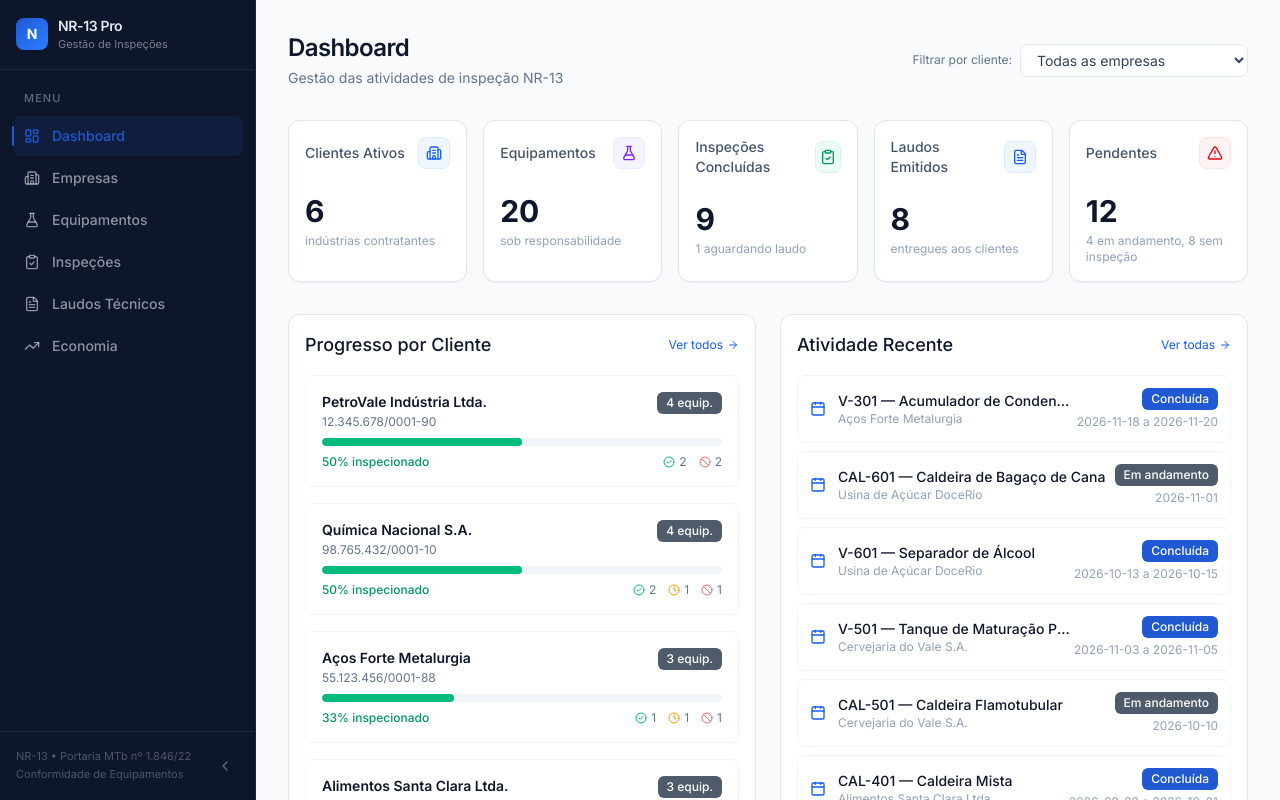
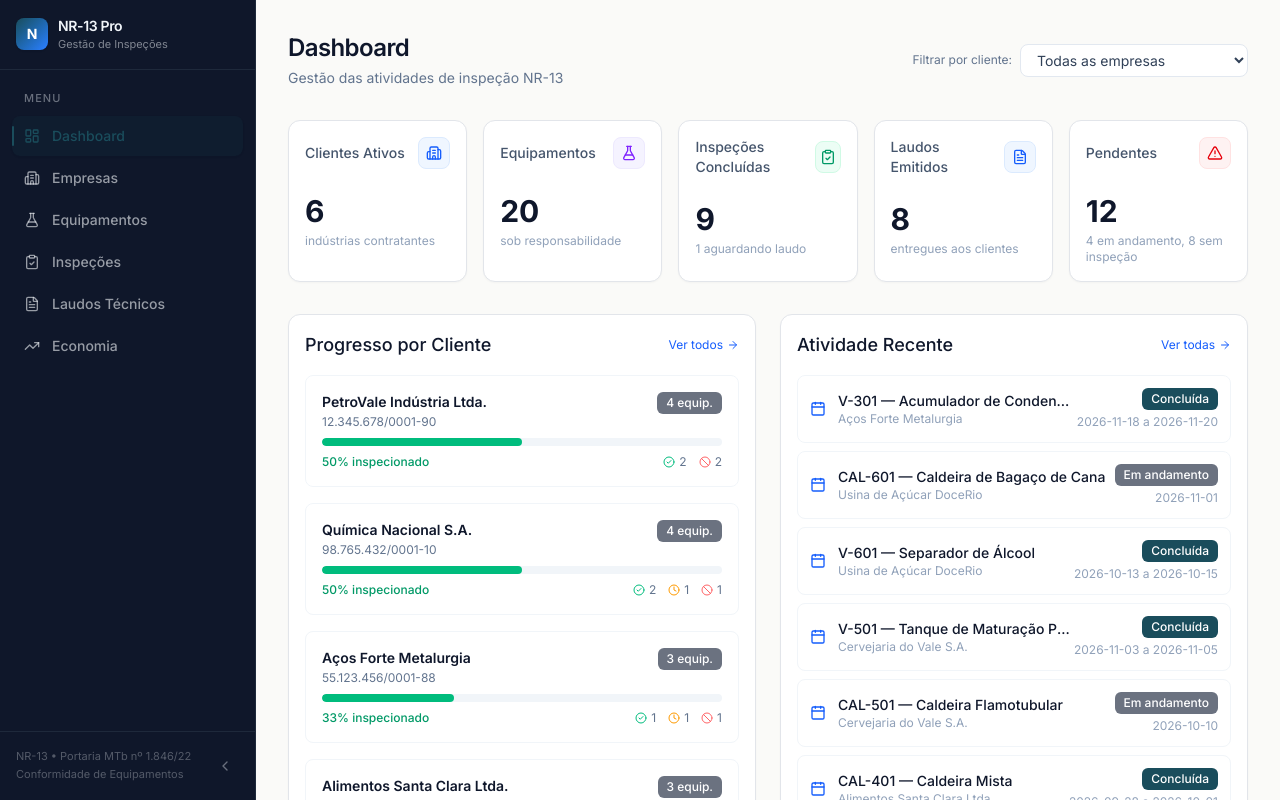
Before and after one commit to fluxsdigital/nr13pro, a Next.js app: page / in a window 1280 px wide. Shown: the top 800 px of the page. Built offline with nearby package versions, Linux system fonts and the light colour scheme.

Commit message:
fix: apply petroleum blue palette (#1A4D5C), warm white bg (#FAFAF8), Anthropic-inspired dark theme — globals.css now matches design-system.md v2.0

```diff
--- a/src/app/globals.css
+++ b/src/app/globals.css
@@ -6,7 +6,7 @@
 
 @theme inline {
   --font-sans: "Inter", ui-sans-serif, system-ui, sans-serif;
-  --font-mono: "SF Mono", ui-monospace, monospace;
+  --font-mono: "JetBrains Mono", ui-monospace, monospace;
 
   --color-background: var(--background);
   --color-foreground: var(--text-primary);
@@ -70,109 +70,110 @@
   --radius-xl: 12px;
   --radius-full: 9999px;
 
-  --shadow-card: 0 1px 3px rgba(15, 23, 41, 0.05), 0 1px 2px rgba(15, 23, 41, 0.04);
-  --shadow-card-hover: 0 4px 12px rgba(15, 23, 41, 0.08), 0 2px 4px rgba(15, 23, 41, 0.04);
-  --shadow-card-elevated: 0 8px 24px rgba(15, 23, 41, 0.10), 0 2px 6px rgba(15, 23, 41, 0.04);
-  --shadow-kpi: 0 1px 2px rgba(15, 23, 41, 0.04);
+  --shadow-xs: 0 1px 2px rgba(0, 0, 0, 0.03);
+  --shadow-sm: 0 1px 3px rgba(0, 0, 0, 0.04), 0 1px 2px rgba(0, 0, 0, 0.02);
+  --shadow-md: 0 4px 6px rgba(0, 0, 0, 0.04), 0 2px 4px rgba(0, 0, 0, 0.02);
+  --shadow-lg: 0 10px 15px rgba(0, 0, 0, 0.05), 0 4px 6px rgba(0, 0, 0, 0.02);
+  --shadow-xl: 0 20px 25px rgba(0, 0, 0, 0.06), 0 8px 10px rgba(0, 0, 0, 0.02);
+  --shadow-card: var(--shadow-xs);
+  --shadow-card-hover: var(--shadow-sm);
+  --shadow-card-elevated: var(--shadow-md);
+  --shadow-kpi: var(--shadow-xs);
 }
 
 :root {
-  --primary: #2059D1;
-  --primary-hover: #1A4AB8;
-  --primary-active: #153C9E;
-  --primary-subtle: #EFF4FF;
-  --secondary: #4F5B6A;
-  --secondary-hover: #3A4553;
-  --accent: #7C3AED;
-  --success: #16A34A;
-  --success-subtle: #F0FDF4;
-  --warning: #D97706;
+  --primary: #1A4D5C;
+  --primary-hover: #15424F;
+  --primary-active: #0F3641;
+  --primary-subtle: #F0F6F8;
+  --secondary: #6B7280;
+  --secondary-hover: #4B5563;
+  --accent: #3B82F6;
+  --success: #0D9488;
+  --success-subtle: #F0FDFA;
+  --warning: #B45309;
   --warning-subtle: #FFFBEB;
-  --danger: #DC2626;
-  --danger-subtle: #FEF2F2;
-  --info: #0284C7;
+  --danger: #BE123C;
+  --danger-subtle: #FFF1F2;
+  --info: #0369A1;
   --info-subtle: #F0F9FF;
-  --background: #F6F8FA;
+  --background: #FAFAF8;
   --surface: #FFFFFF;
   --card: #FFFFFF;
-  --card-hover: #FAFBFC;
+  --card-hover: #F8F9FA;
   --border: #E2E5EA;
   --divider: #EFF1F3;
-  --text-primary: #0F1729;
-  --text-secondary: #475569;
-  --text-muted: #94A3B8;
-  --text-disabled: #CBD5E1;
-  --sidebar: #0E162B;
-  --sidebar-hover: #1A2341;
-  --sidebar-text: #E2E8F0;
+  --text-primary: #111827;
+  --text-secondary: #6B7280;
+  --text-muted: #9CA3AF;
+  --text-disabled: #CBD0D8;
+  --sidebar: #0F172A;
+  --sidebar-hover: #1E293B;
+  --sidebar-text: #F1F5F9;
   --sidebar-text-muted: #64748B;
-  --sidebar-border: #1A2341;
+  --sidebar-border: #1E293B;
   --header: #FFFFFF;
-  --table-header: #F1F5F9;
-  --table-hover: #F8FAFC;
-  --table-stripe: #FAFBFC;
+  --table-header: #F8F9FA;
+  --table-hover: #F8F9FA;
+  --table-stripe: #F8F9FA;
   --input-bg: #FFFFFF;
-  --input-border: #D1D5DB;
-  --input-focus: #2059D1;
-  --input-placeholder: #94A3B8;
-  --overlay: rgba(0, 0, 0, 0.2);
-  --chart-1: #2059D1;
-  --chart-2: #16A34A;
-  --chart-3: #D97706;
-  --chart-4: #7C3AED;
-  --chart-5: #DC2626;
-  --radius: 0.625rem;
+  --input-border: #E2E5EA;
+  --input-focus: #1A4D5C;
+  --input-placeholder: #9CA3AF;
+  --overlay: rgba(0, 0, 0, 0.25);
+  --chart-1: #1A4D5C;
+  --chart-2: #0D9488;
+  --chart-3: #B45309;
+  --chart-4: #3B82F6;
+  --chart-5: #BE123C;
+  --radius: 0.5rem;
 }
 
 [data-theme="dark"] {
-  --primary: #4880FF;
-  --primary-hover: #5F92FF;
-  --primary-active: #3A6FE6;
-  --primary-subtle: #1E2A4A;
+  --primary: #58A6C4;
+  --primary-hover: #6FBAD8;
+  --primary-active: #4A92B0;
+  --primary-subtle: #1A2E35;
   --secondary: #8896A9;
   --secondary-hover: #6A7A8E;
-  --accent: #A78BFA;
-  --success: #22C55E;
-  --success-subtle: #132E1A;
+  --accent: #60A5FA;
+  --success: #2DD4BF;
+  --success-subtle: #13433D;
   --warning: #F59E0B;
-  --warning-subtle: #2E2410;
-  --danger: #EF4444;
-  --danger-subtle: #2E1313;
+  --warning-subtle: #3D2E10;
+  --danger: #FB7185;
+  --danger-subtle: #3D1F28;
   --info: #38BDF8;
-  --info-subtle: #0C2330;
-  --background: #0B1120;
-  --surface: #111B2E;
-  --card: #111B2E;
-  --card-hover: #162240;
-  --border: #1E2A3D;
-  --divider: #1A2640;
-  --text-primary: #F1F5F9;
-  --text-secondary: #94A3B8;
-  --text-muted: #64748B;
-  --text-disabled: #334155;
-  --sidebar: #070C18;
-  --sidebar-hover: #0F1A2E;
-  --sidebar-text: #E2E8F0;
-  --sidebar-text-muted: #475569;
-  --sidebar-border: #1A2640;
-  --header: #0F1928;
-  --table-header: #162240;
-  --table-hover: #141F35;
-  --table-stripe: #131E33;
-  --input-bg: #0F1928;
-  --input-border: #1E2A3D;
-  --input-focus: #4880FF;
-  --input-placeholder: #475569;
+  --info-subtle: #0F3347;
+  --background: #171717;
+  --surface: #1F1F1F;
+  --card: #1F1F1F;
+  --card-hover: #272727;
+  --border: #2E2E2E;
+  --divider: #2A2A2A;
+  --text-primary: #EDEDED;
+  --text-secondary: #A3A3A3;
+  --text-muted: #737373;
+  --text-disabled: #525252;
+  --sidebar: #111111;
+  --sidebar-hover: #1F1F1F;
+  --sidebar-text: #EDEDED;
+  --sidebar-text-muted: #737373;
+  --sidebar-border: #2E2E2E;
+  --header: #1F1F1F;
+  --table-header: #272727;
+  --table-hover: #272727;
+  --table-stripe: #242424;
+  --input-bg: #171717;
+  --input-border: #2E2E2E;
+  --input-focus: #58A6C4;
+  --input-placeholder: #737373;
   --overlay: rgba(0, 0, 0, 0.5);
-  --chart-1: #4880FF;
-  --chart-2: #22C55E;
+  --chart-1: #58A6C4;
+  --chart-2: #2DD4BF;
   --chart-3: #F59E0B;
-  --chart-4: #A78BFA;
-  --chart-5: #EF4444;
-  --shadow-card: 0 1px 3px rgba(0, 0, 0, 0.25), 0 1px 2px rgba(0, 0, 0, 0.2);
-  --shadow-card-hover: 0 4px 12px rgba(0, 0, 0, 0.35), 0 2px 4px rgba(0, 0, 0, 0.2);
-  --shadow-card-elevated: 0 8px 24px rgba(0, 0, 0, 0.4), 0 2px 6px rgba(0, 0, 0, 0.2);
-  --shadow-kpi: 0 1px 2px rgba(0, 0, 0, 0.2);
+  --chart-4: #60A5FA;
+  --chart-5: #FB7185;
 }
 
 @layer base {
--- a/src/app/layout.tsx
+++ b/src/app/layout.tsx
@@ -21,7 +21,7 @@ export const metadata: Metadata = {
 export default function RootLayout({ children }: { children: React.ReactNode }) {
   return (
     <html lang="pt-BR" className={`${inter.variable} h-full antialiased`}>
-      <body className="min-h-full flex bg-slate-50 text-slate-900">
+      <body className="min-h-full flex bg-background text-foreground">
         <SidebarProvider>
           <Sidebar />
           <MainContent>{children}</MainContent>
```
